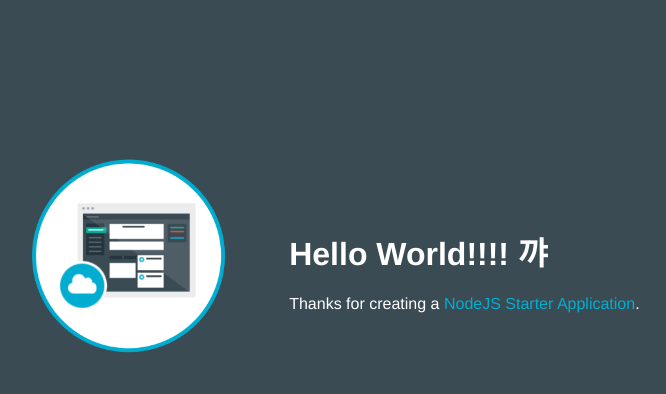
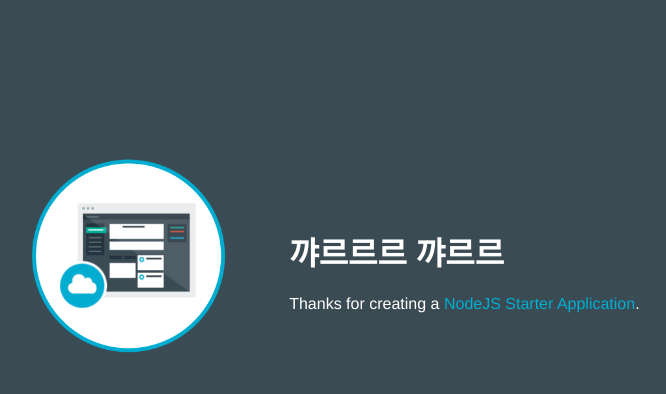
Before and after one commit to jahwada/jahwada-1479367474982, a website: page public/index.html in a window 1280 px wide. Shown: the whole page, without its empty margins (253-919 px from the left). Drawn offline with Linux system fonts and the light colour scheme.

Commit message:
Update index.html

```diff
--- a/public/index.html
+++ b/public/index.html
@@ -16,7 +16,7 @@
           <img class = "newappIcon" src="images/newapp-icon.png">
         </td>
         <td>
-          <h1 id="message">Hello World!!!! 꺄</h1>
+          <h1 id="message">꺄르르르 꺄르르</h1>
           <p class='description'></p> Thanks for creating a <span class = "blue">NodeJS Starter Application</span>.
         </td>
       </tr>
```
